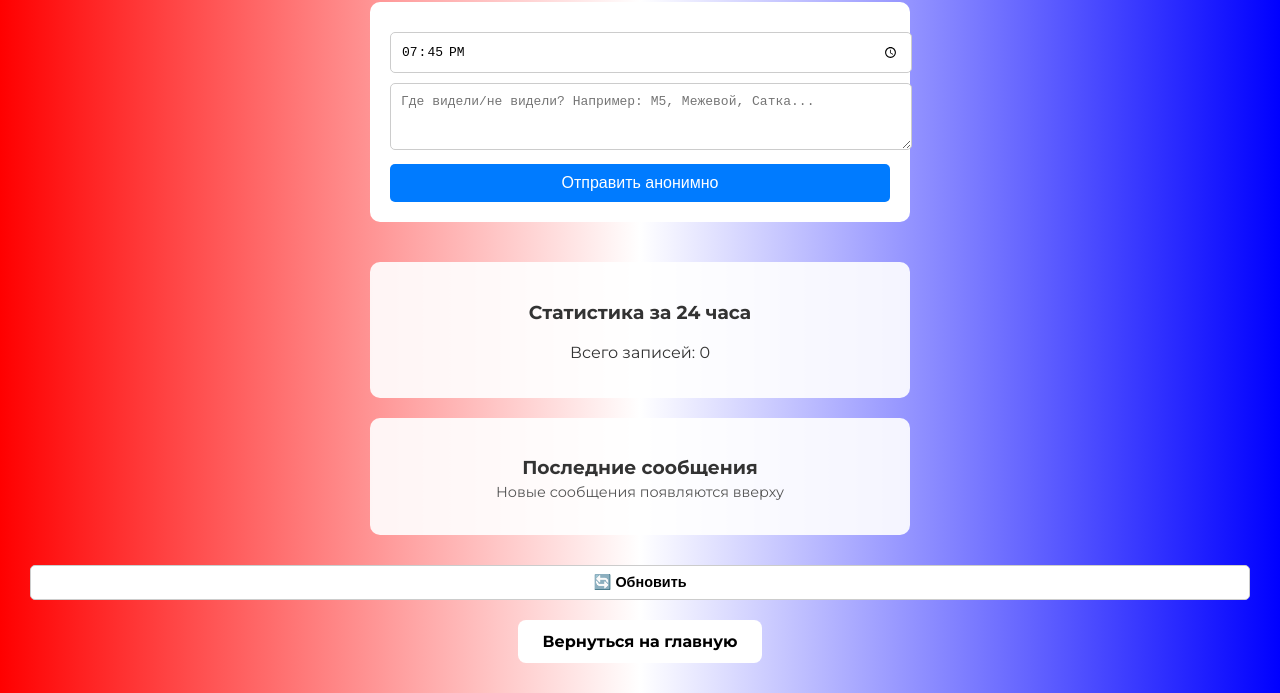
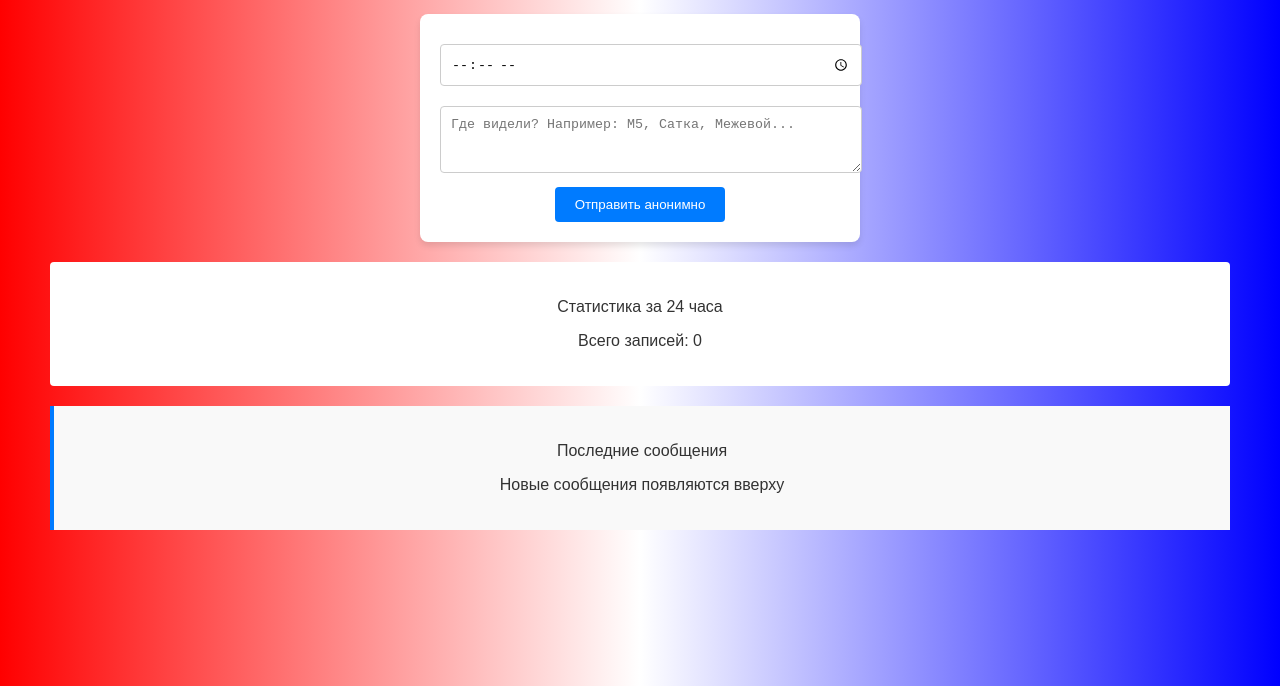
Before and after one commit to EgaPato1703/mp-dps-satka, a plain HTML site: page report.html in a window 1280 px wide. Shown: the part 114-807 px from the top of the page. Drawn offline with Linux system fonts and the light colour scheme; no server answers.

Commit message:
Update report.html
Обновил report.html

```diff
--- a/report.html
+++ b/report.html
@@ -2,8 +2,8 @@
 <html lang="ru">
 <head>
     <meta charset="UTF-8">
+    <meta name="viewport" content="width=device-width, initial-scale=1.0">
     <title>Сообщить о патруле</title>
-    <link href="https://fonts.googleapis.com/css2?family=Montserrat :wght@400;700&display=swap" rel="stylesheet">
     <style>
         body {
             margin: 0;
@@ -11,144 +11,82 @@
             background: linear-gradient(to right, red, white, blue);
             color: #333;
             text-align: center;
-            padding: 30px;
+            padding: 50px;
         }
-        h2 {
+        h1 {
             font-size: 2em;
             margin-bottom: 20px;
         }
         form {
+            max-width: 400px;
+            margin: 20px auto;
+            padding: 20px;
             background: #fff;
-            padding: 20px;
-            border-radius: 10px;
-            max-width: 500px;
-            margin: 0 auto 40px;
+            border-radius: 8px;
+            box-shadow: 0 4px 6px rgba(0, 0, 0, 0.1);
         }
-        input, textarea, button {
+        input, textarea {
             width: 100%;
             padding: 10px;
-            margin-top: 10px;
-            font-size: 1em;
-            border-radius: 5px;
+            margin: 10px 0;
             border: 1px solid #ccc;
+            border-radius: 4px;
         }
         button {
             background-color: #007BFF;
             color: white;
+            padding: 10px 20px;
             border: none;
+            border-radius: 4px;
             cursor: pointer;
         }
         button:hover {
             background-color: #0056b3;
         }
-        .stats, .messages {
-            background: rgba(255,255,255,0.9);
+        .messages {
+            margin-top: 20px;
             padding: 20px;
-            border-radius: 10px;
-            max-width: 500px;
-            margin: 0 auto 20px;
-        }
-        .message {
-            text-align: left;
-            margin-bottom: 10px;
-            padding: 10px;
             background: #f9f9f9;
             border-left: 4px solid #007BFF;
         }
-      .btn-back {
-    display: inline-block;
-    padding: 12px 25px;
-    background-color: #fff;
-    color: #000;
-    border: none;
-    font-weight: bold;
-    font-size: 1em;
-    border-radius: 8px;
-    cursor: pointer;
-    transition: 0.3s;
-    text-decoration: none;
-    margin-top: 20px;
-}
-.btn-back:hover {
-    background-color: #f0f0f0;
-}
-      /* Адаптация под мобильные устройства */
-@media (max-width: 600px) {
-    h1, h2 {
-        font-size: 1.5em;
-    }
-    p {
-        font-size: 1em;
-    }
-    .btn, .btn-back {
-        padding: 12px 20px;
-        font-size: 0.9em;
-    }
-    input[type="time"], textarea {
-        font-size: 1em;
-    }
-}
- .btn-refresh {
-    display: inline-block;
-    padding: 8px 14px;
-    background-color: #fff;
-    color: #000;
-    border: 1px solid #ccc;
-    font-weight: bold;
-    font-size: 0.9em;
-    border-radius: 5px;
-    cursor: pointer;
-    transition: all 0.3s ease;
-    margin-top: 10px;
-}
-
-.btn-refresh:hover {
-    background-color: #f0f0f0;
-}
         .message {
-    text-align: left;
             margin-bottom: 10px;
             padding: 10px;
-    background: #f9f9f9;
-    border-left: 4px solid #007BFF;
-    opacity: 0;
-    transform: translateY(10px);
-    animation: fadeIn 0.4s ease forwards;
+            background: #fff;
+            border-radius: 4px;
         }
-
-@keyframes fadeIn {
-    to {
-        opacity: 1;
-        transform: translateY(0);
-    }
+        .stats {
+            margin-top: 20px;
+            padding: 20px;
+            background: #fff;
+            border-radius: 4px;
         }
     </style>
-  <meta name="viewport" content="width=device-width, initial-scale=1.0">
 </head>
 <body>
-    <h2>Сообщить о патруле</h2>
+    <h1>Сообщить о патруле</h1>
+
     <form id="reportForm">
         <input type="time" name="time" id="timeInput" required>
-        <textarea name="comment" rows="3" placeholder="Где видели/не видели? Например: М5, Межевой, Сатка..." required></textarea>
+        <textarea name="comment" rows="3" placeholder="Где видели? Например: М5, Сатка, Межевой..." required></textarea>
         <button type="submit">Отправить анонимно</button>
     </form>
 
-    <div class="stats" id="stats">
-        <h3>Статистика за 24 часа</h3>
+    <div class="stats">
+        <p>Статистика за 24 часа</p>
         <p>Всего записей: <span id="total">0</span></p>
     </div>
 
     <div class="messages">
-        <h3>Последние сообщения</h3>
-      <p style="font-size: 0.9em; color: #555; margin-top: -15px;">Новые сообщения появляются вверху</p>
+        <p>Последние сообщения</p>
+        <p>Новые сообщения появляются вверху</p>
         <div id="messagesList"></div>
     </div>
 
     <script>
-    const API_URL = 'https://heartfelt-lolly-0752ca.netlify.app/api/save ';
-    const BIN_ID = '6834b47b8a456b7966a5a85a'; // Замени на свой BIN ID из JSONBin
-    const ACCESS_KEY = '$2a$10$dffxExo1QsUKLdfb4J5Yo.XPhIjvUPlqQ635ttAJ4JzvpZGHwBW4a'; // X-Access-Key из JSONBin
+        console.log("Скрипт запущен");
 
+        const form = document.getElementById('reportForm');
         const messagesList = document.getElementById('messagesList');
         const totalEl = document.getElementById('total');
 
@@ -157,29 +95,17 @@
             return reports.filter(r => r.timestamp > hourAgo);
         }
 
-    async function fetchReports() {
-        const res = await fetch(`https://api.jsonbin.io/v3/b/ ${BIN_ID}`, {
-            headers: {
-                'X-Access-Key': ACCESS_KEY
-            }
-        });
-
-        const data = await res.json();
-        return cleanOldReports(data.record || []);
+        function fetchReports() {
+            return JSON.parse(localStorage.getItem('reports') || '[]');
         }
 
-    async function saveReports(reports) {
-        await fetch(API_URL, {
-            method: 'POST',
-            headers: {
-                'Content-Type': 'application/json'
-            },
-            body: JSON.stringify(reports)
-        });
+        function saveReports(reports) {
+            localStorage.setItem('reports', JSON.stringify(reports));
         }
 
         function renderMessages() {
-        fetchReports().then(reports => {
+            let reports = fetchReports();
+            reports = cleanOldReports(reports);
             messagesList.innerHTML = '';
             reports.forEach(report => {
                 const msg = document.createElement('div');
@@ -188,23 +114,17 @@
                 messagesList.appendChild(msg);
             });
             updateStats();
-        });
         }
 
         function updateStats() {
-        fetchReports().then(reports => {
+            let reports = fetchReports();
             totalEl.textContent = reports.length;
-        });
         }
 
-    const form = document.getElementById('reportForm');
-    const timeInput = document.getElementById('timeInput');
-
-    const now = new Date();
-    timeInput.value = now.toTimeString().slice(0,5);
-
-    form.addEventListener('submit', async function(e) {
+        if (form) {
+            form.addEventListener('submit', function(e) {
                 e.preventDefault();
+                console.log("Форма отправляется");
 
                 const formData = new FormData(form);
                 const data = {
@@ -213,29 +133,23 @@
                     timestamp: Date.now()
                 };
 
-        let reports = await fetchReports();
+                let reports = fetchReports();
                 reports.push(data);
-        reports = reports.slice(-10); // показываем только последние 10 сообщений
+                reports = reports.slice(-10); // последние 10 сообщений
 
-        await saveReports(reports);
+                saveReports(reports);
 
                 form.reset();
-        timeInput.value = now.toTimeString().slice(0,5);
                 renderMessages();
             });
+        } else {
+            console.error("Форма не найдена");
+        }
 
-    // Автообновление каждые 10 секунд
-    setInterval(() => {
-        renderMessages();
-    }, 10000);
-
-    // Первичный рендеринг
         window.onload = () => {
             renderMessages();
             updateStats();
         };
     </script>
-    <button id="refreshBtn" class="btn-refresh">🔄 Обновить</button>
-<a href="index.html" class="btn-back">Вернуться на главную</a>
 </body>
 </html>
```
Lines whose indentation alone changed are shown as unchanged.
